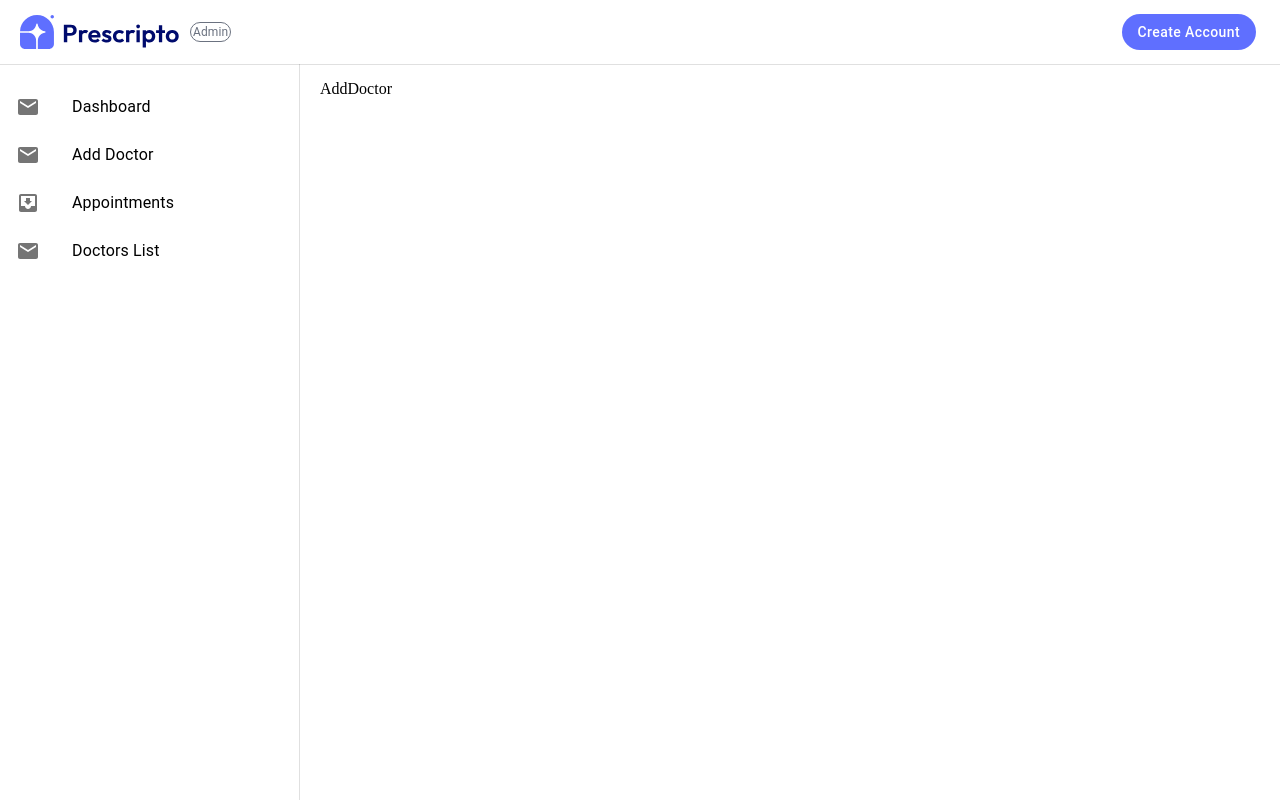
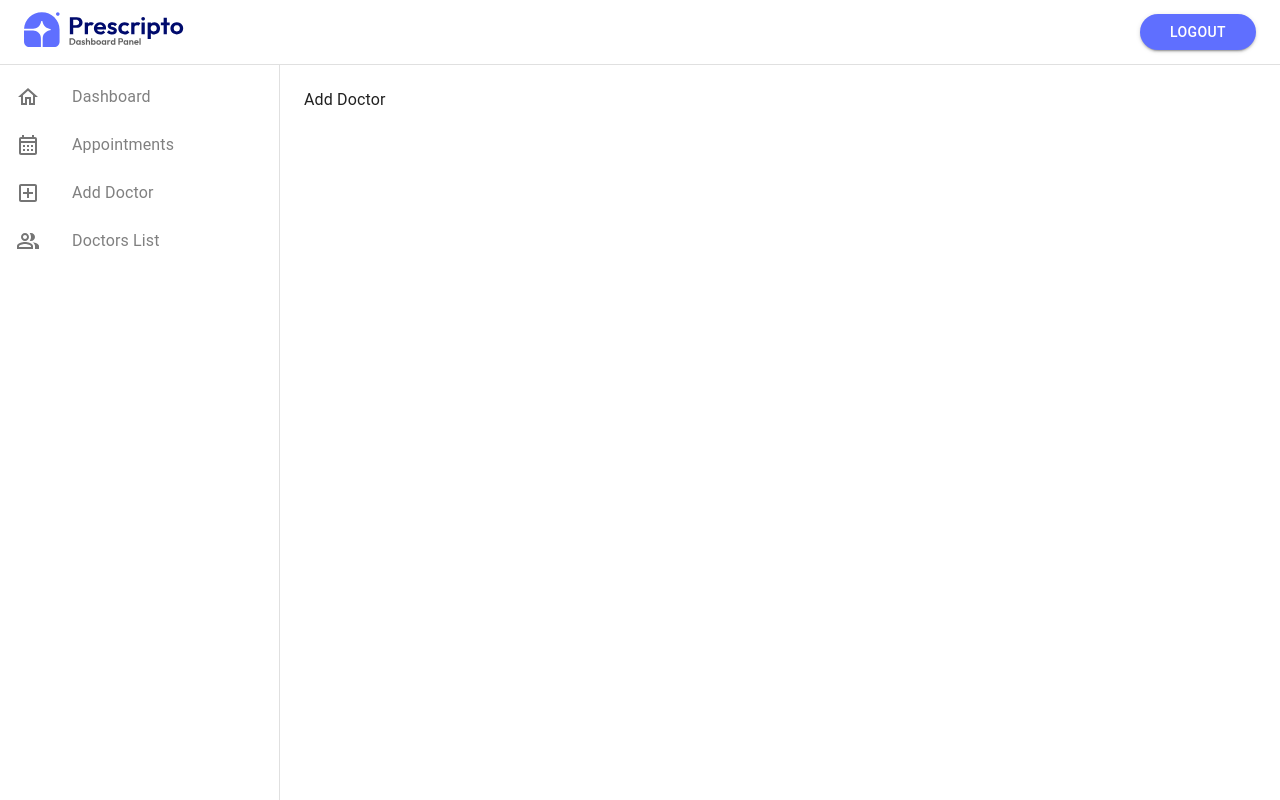
Before and after one commit to 628501/Prescripto, a React (Create React App) app: page /add-doctor in a window 1280 px wide. Built offline with nearby package versions, Linux system fonts and the light colour scheme.

Commit message:
ReStructured

```diff
--- a/src/App.tsx
+++ b/src/App.tsx
@@ -1,27 +1,20 @@
-import './App.css'
 import { Route, Routes } from 'react-router-dom'
+import Layout from './pages/Layout'
+import Dashboard from './components/Dashboard'
+import Appointments from './components/Appointments'
 import AddDoctor from './components/AddDoctor'
-import Appointments from './components/Appointments'
 import DoctorsList from './components/DoctorsList'
-import Dashboard from './components/Dashboard'
-import Home from './components/Home'
-import Navbar from './components/Navbar'
-import Sidebar from './components/Sidebar'
 
 const App = () => {
   return (
-    <>
-    <Navbar />
-    <Sidebar />
-    <Routes>
-      <Route path="/" element={<Home />}>
-      <Route path="dashboard" element={<Dashboard />} />
-      <Route path="add-doctor" element={<AddDoctor />} />
-      <Route path="appointments" element={<Appointments />} />
-      <Route path="doctors-list" element={<DoctorsList />} />
-      </Route>
-    </Routes>
-    </>
+      <Routes>
+        <Route path="/" element={<Layout />}>
+          <Route path='dashboard' element={<Dashboard />} />
+          <Route path="appointments" element={<Appointments />} />
+          <Route path="add-doctor" element={<AddDoctor />} />
+          <Route path="doctors-list" element={<DoctorsList />} />
+        </Route>
+      </Routes>
   )
 }
 
--- a/src/components/AddDoctor.tsx
+++ b/src/components/AddDoctor.tsx
@@ -1,8 +1,8 @@
+import React from 'react'
+
 const AddDoctor = () => {
-    console.log("ADD doctor");
-
   return (
-    <div>AddDoctor</div>
+    <div>Add Doctor</div>
   )
 }
 
--- a/src/components/Appointments.tsx
+++ b/src/components/Appointments.tsx
@@ -1,6 +1,8 @@
+import { Box } from "@mui/material"
+
 const Appointments = () => {
   return (
-    <div>Appointments</div>
+    <Box>Appointments</Box>
   )
 }
 
--- /dev/null
+++ b/src/components/Content.tsx
@@ -0,0 +1,23 @@
+import Box from '@mui/material/Box';
+import Toolbar from "@mui/material/Toolbar";
+import { Outlet } from 'react-router-dom';
+
+const drawerWidth = 240;
+
+const Content = () => {
+  return (
+    <Box
+        component="main"
+        sx={{
+          flexGrow: 1,
+          p: 3,
+          width: { sm: `calc(100% - ${drawerWidth}px)` },
+        }}
+      >
+        <Toolbar />
+        <Outlet />
+      </Box>
+  )
+}
+
+export default Content
--- a/src/components/Dashboard.tsx
+++ b/src/components/Dashboard.tsx
@@ -1,9 +1,8 @@
+import { Typography } from '@mui/material'
 
 const Dashboard = () => {
-    console.log("hi");
-
   return (
-    <div>Dashboard</div>
+    <Typography>Lorem ipsum dolor sit amet consectetur adipisicing elit. Minus quod, dolor fuga quos odit magni, mollitia autem at cum perferendis ipsum nisi cupiditate molestias repudiandae amet. Vel quasi obcaecati eligendi.</Typography>
   )
 }
 
--- a/src/components/DoctorsList.tsx
+++ b/src/components/DoctorsList.tsx
@@ -1,6 +1,6 @@
 const DoctorsList = () => {
   return (
-    <div>DoctorsList</div>
+    <div>Doctors List</div>
   )
 }
 
--- a/src/components/Home.tsx
+++ /dev/null
@@ -1,11 +0,0 @@
-import { Outlet } from 'react-router-dom';
-
-const Home = () => {
-  return (
-    <div style={{marginTop : "15px" , marginLeft:"320px"}}>
-      <Outlet />
-    </div>
-  )
-}
-
-export default Home
--- a/src/components/Navbar.tsx
+++ b/src/components/Navbar.tsx
@@ -1,83 +1,35 @@
 import AppBar from '@mui/material/AppBar';
 import Box from '@mui/material/Box';
+import CssBaseline from '@mui/material/CssBaseline';
+import Divider from '@mui/material/Divider';
 import Toolbar from '@mui/material/Toolbar';
+import Typography from '@mui/material/Typography';
 import Button from '@mui/material/Button';
-import IconButton from '@mui/material/IconButton';
-import { assets } from '../assets/assets_frontend/assets';
-import { Divider, Typography } from '@mui/material';
+import { assets } from '../assets/assets_admin/assets';
 
-const Navbar = () => {
+export default function Navbar() {
+
   return (
-    <Box
-      position="sticky"
-      sx={{
-        width: '100%',
-        zIndex: '1'
-      }}
-    >
-      <AppBar
-        position="static"
-        sx={{
-          backgroundColor: "white",
-          color: "blue",
-          boxShadow: "none",
-        }}
-      >
-        <Toolbar
-          sx={{
-            display: "flex",
-            justifyContent: "space-between",
-            alignItems: "center",
-          }}
-        >
-          <IconButton
-            edge="start"
-            color="inherit"
-            aria-label="menu"
-            sx={{
-              mr: 2,
-              display: "flex",
-              alignItems: "center",
-            }}
-            disableRipple
-            disableFocusRipple
-            disableTouchRipple
+    <Box sx={{ display: 'flex' }}>
+      <CssBaseline />
+      <AppBar component="nav" sx={{zIndex:"2" , boxShadow:"none" , background:"white" , color:"black" }}>
+        <Toolbar >
+          <Typography
+            sx={{ flexGrow: 1 , width:"150px"}}
           >
-            <img
-              src={assets.logo}
-              alt="Logo"
-              style={{ width: "160px" }}
-            />
-            <Typography
-              sx={{
-                border:"1px solid",
-                borderRadius: "30px",
-                fontSize:"12px",
-                paddingX: "2px",
-                color: "#6B7280",
-                borderColor: "#6B7280",
-                marginLeft: "10px",
-              }}
-            >
-              Admin
-            </Typography>
-          </IconButton>
-          <Button
-            variant="contained"
-            disableElevation
-            sx={{
-              background: "#5F6FFF",
-              borderRadius: "30px",
-              textTransform: "none",
-            }}
-          >
-            Create Account
-          </Button>
+           <img src={assets.admin_logo} alt=""  style={{width:"160px" }}/>
+          </Typography>
+          <Box sx={{ display: { xs: 'none', sm: 'block' } }}>
+              <Button variant='contained' sx={{background:'#5F6FFF' , paddingX:"30px" , borderRadius:"30px"}}>
+                Logout
+              </Button>
+          </Box>
         </Toolbar>
+      <Divider />
       </AppBar>
-      <Divider />
+      <nav>
+      </nav>
+
     </Box>
   );
-};
-
-export default Navbar;
+}
--- a/src/components/Sidebar.tsx
+++ b/src/components/Sidebar.tsx
@@ -1,77 +1,88 @@
 import Box from '@mui/material/Box';
-import Drawer from '@mui/material/Drawer';
-import List from '@mui/material/List';
-import ListItem from '@mui/material/ListItem';
-import ListItemButton from '@mui/material/ListItemButton';
-import ListItemIcon from '@mui/material/ListItemIcon';
-import ListItemText from '@mui/material/ListItemText';
-import InboxIcon from '@mui/icons-material/MoveToInbox';
-import MailIcon from '@mui/icons-material/Mail';
+import Toolbar from '@mui/material/Toolbar';
+import Divider from "@mui/material/Divider";
+import Drawer from "@mui/material/Drawer";
+import List from "@mui/material/List";
+import ListItem from "@mui/material/ListItem";
+import ListItemButton from "@mui/material/ListItemButton";
+import ListItemIcon from "@mui/material/ListItemIcon";
+import ListItemText from "@mui/material/ListItemText";
+import PeopleAltOutlinedIcon from '@mui/icons-material/PeopleAltOutlined';
+import CalendarMonthOutlinedIcon from '@mui/icons-material/CalendarMonthOutlined';
+import AddBoxOutlinedIcon from '@mui/icons-material/AddBoxOutlined';
+import HomeOutlinedIcon from '@mui/icons-material/HomeOutlined';
 import { Link } from 'react-router-dom';
+import { useState } from 'react';
+const drawerWidth = 280;
+const Sidebar = () => {
+  const [selected , setSelected] = useState<string | undefined>("");
 
-export default function Sidebar() {
-  const DrawerList = (
-    <Box >
+  return (
+    <Box
+        component="nav"
+        sx={{ width: { sm: drawerWidth }, flexShrink: { sm: 0 } }}
+      >
+        <Drawer
+          variant="permanent"
+          sx={{
+            display: { xs: "none", sm: "block" },
+            "& .MuiDrawer-paper": {
+              boxSizing: "border-box",
+              width: drawerWidth,
+              zIndex: "1",
+            },
+          }}
+        >
+          <Toolbar />
+      <Divider />
       <List >
-        <Link to='dashboard' style={{textDecoration:"none" , color:"black"}}>
-          <ListItem disablePadding >
-            <ListItemButton sx={{ display: 'flex', alignItems: 'center' }}>
+        <Link to="dashboard" style={{textDecoration:"none" , color:"black"}}>
+          <ListItem disablePadding sx={{color:"gray" , borderRight: selected === "dashboard" ? "4px solid #5F6FFF" : "" , background: selected === "dashboard" ? "#F2F3FF" : "" }}>
+            <ListItemButton onClick={()=> setSelected("dashboard")}>
               <ListItemIcon>
-                <MailIcon />
+                <HomeOutlinedIcon />
               </ListItemIcon>
               <ListItemText primary="Dashboard" />
             </ListItemButton>
           </ListItem>
         </Link>
 
-        <Link to='add-doctor' style={{textDecoration:"none" , color:"black"}}>
-          <ListItem disablePadding>
-            <ListItemButton sx={{ display: 'flex', alignItems: 'center' }}>
+          <Link to="appointments" style={{textDecoration:"none" , color:"black"}}>
+          <ListItem disablePadding  sx={{color:"gray" , borderRight: selected === "appointments" ? "4px solid #5F6FFF" : "" , background: selected === "appointments" ? "#F2F3FF" : "" }}>
+            <ListItemButton onClick={()=> setSelected("appointments")}>
               <ListItemIcon>
-                <MailIcon />
+                <CalendarMonthOutlinedIcon />
               </ListItemIcon>
-              <ListItemText primary='Add Doctor' />
+              <ListItemText primary="Appointments" sx={{color:"gray"}} />
             </ListItemButton>
           </ListItem>
-        </Link>
+          </Link>
 
-        <Link to='appointments' style={{textDecoration:"none" , color:"black"}}>
-          <ListItem disablePadding>
-            <ListItemButton sx={{ display: 'flex', alignItems: 'center' }}>
+          <Link to="add-doctor" style={{textDecoration:"none" , color:"black"}}>
+          <ListItem disablePadding  sx={{color:"gray" , borderRight: selected === "add-doctor" ? "4px solid #5F6FFF" : "" , background: selected === "add-doctor" ? "#F2F3FF" : "" }}>
+            <ListItemButton onClick={()=> setSelected("add-doctor")}>
               <ListItemIcon>
-                <InboxIcon />
+                <AddBoxOutlinedIcon />
               </ListItemIcon>
-              <ListItemText primary='Appointments' />
+              <ListItemText primary="Add Doctor" sx={{color:"gray"}}/>
             </ListItemButton>
           </ListItem>
-        </Link>
+          </Link>
 
-        <Link to='doctors-list' style={{textDecoration:"none" , color:"black"}}>
-          <ListItem disablePadding>
-            <ListItemButton sx={{ display: 'flex', alignItems: 'center' }}>
+          <Link to="doctors-list" style={{textDecoration:"none" , color:"black"}}>
+          <ListItem disablePadding sx={{color:"gray" , borderRight: selected === "doctors-list" ? "4px solid #5F6FFF" : "" , background: selected === "doctors-list" ? "#F2F3FF" : "" }}>
+            <ListItemButton onClick={()=> setSelected("doctors-list")}>
               <ListItemIcon>
-                <MailIcon />
+                <PeopleAltOutlinedIcon />
               </ListItemIcon>
-              <ListItemText primary='Doctors List' />
+              <ListItemText primary="Doctors List" sx={{color:"gray"}}/>
             </ListItemButton>
           </ListItem>
-        </Link>
+          </Link>
       </List>
-    </Box>
-  );
+        </Drawer>
+      </Box>
+  )
+}
 
-  return (
-    <Drawer
-      variant="permanent"
-      sx={{
-        '.MuiDrawer-paper': {
-          width: 300,
-          paddingTop: '75px',
-          zIndex:'0'
-        },
-      }}
-    >
-      {DrawerList}
-    </Drawer>
-  );
-}
+export default Sidebar
--- a/src/index.tsx
+++ b/src/index.tsx
@@ -2,7 +2,6 @@ import React from "react";
 import ReactDOM from "react-dom/client";
 import App from "./App";
 import { BrowserRouter } from "react-router-dom";
-
 const root = ReactDOM.createRoot(
   document.getElementById("root") as HTMLElement
 );
--- /dev/null
+++ b/src/pages/Layout.tsx
@@ -0,0 +1,17 @@
+import Box from "@mui/material/Box";
+import CssBaseline from "@mui/material/CssBaseline";
+import Navbar from "../components/Navbar";
+import Sidebar from "../components/Sidebar";
+import Content from "../components/Content";
+
+export default function Layout() {
+
+  return (
+    <Box sx={{ display: "flex", zIndex: "1" }}>
+      <CssBaseline />
+      <Navbar />
+      <Sidebar />
+      <Content />
+    </Box>
+  );
+}
```
Also changed, not shown: src/components/Layout.tsx (deleted, +0 -13 lines).
